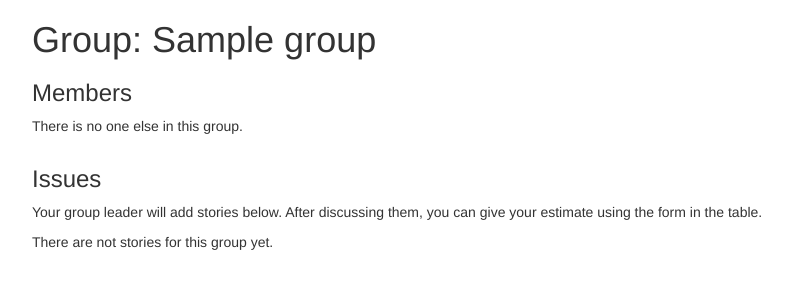
After one commit to rkie/estimator, a Flask app: page /group/1 in a window 1280 px wide. The commit adds this page. Shown: the top 300 px of the page, without its empty margins (38-830 px from the left). Run offline with Flask 2, Linux system fonts and the light colour scheme; tables that the repository leaves empty hold one stand-in row (values such as "Sample post"); some libraries are stand-ins or nearby versions.

Commit message:
Adding the start of a group page and a controller for it - more to follow

```diff
--- a/estimator/controllers.py
+++ b/estimator/controllers.py
@@ -50,6 +50,15 @@ def create_group():
 	db.session.commit()
 	return redirect(url_for('web.index'))
 
+@web.route('/group/<int:id>', methods=['GET'])
+def view_group(id):
+	group = Group.query.get(id)
+	owner = User.query.get(group.user);
+	nickname = session.get('nickname')
+	if owner.nickname == nickname:
+		return render_template('group-owner.html', group=group)
+	return render_template('group.html', group=group)
+
 @web.route('/about')
 def about():
 	return "About this site."
--- /dev/null
+++ b/estimator/templates/group.html
@@ -0,0 +1,41 @@
+{% extends "bootstrap/base.html" %}
+{% import "bootstrap/wtf.html" as wtf %}
+{% block title %}Agile Anonymous Estimation{% endblock %}
+{% block content %}
+	<div class="container">
+		<h1>Group: {{ group.name }}</h1>
+		<h3>Members</h3>
+		{% if (group_members is defined) and group_members %}
+		<p> The following users have joined you in this group:</p>
+		<ul>
+			{% for member in group_members %}
+			<li>{ member.nickname }</li>
+			{% endfor %}
+		</ul>
+		{% else %}
+		<p> There is no one else in this group.</p>
+		{% endif %}
+	</div>
+	<div class="container">
+		<h3>Issues</h3>
+		<p>Your group leader will add stories below. After discussing them, you can give your estimate using the form in the table.</p>
+		{% if issues %}
+			<table>
+				<tr>
+					<th>Story Ref.</th>
+					<th>Description</th>
+					<th>Estimate</th>
+				</tr>
+				{% for issue in issues %}
+				<tr>
+					<td>{{ issue.ref }}</td>>
+					<td>{{ issue.ref }}</td>>
+					<td><em>will give the estimate or a link to start estimation.</em></td>>
+				</tr>
+				{% endfor %}
+			</table>
+		{% else %}
+			There are not stories for this group yet.
+		{% endif %}
+	</div>
+{% endblock %}
```
Also changed, not shown: estimator/templates/group-owner.html (added, +43 -0 lines), estimator/templates/index.html (+10 -2 lines), 1 other file.
